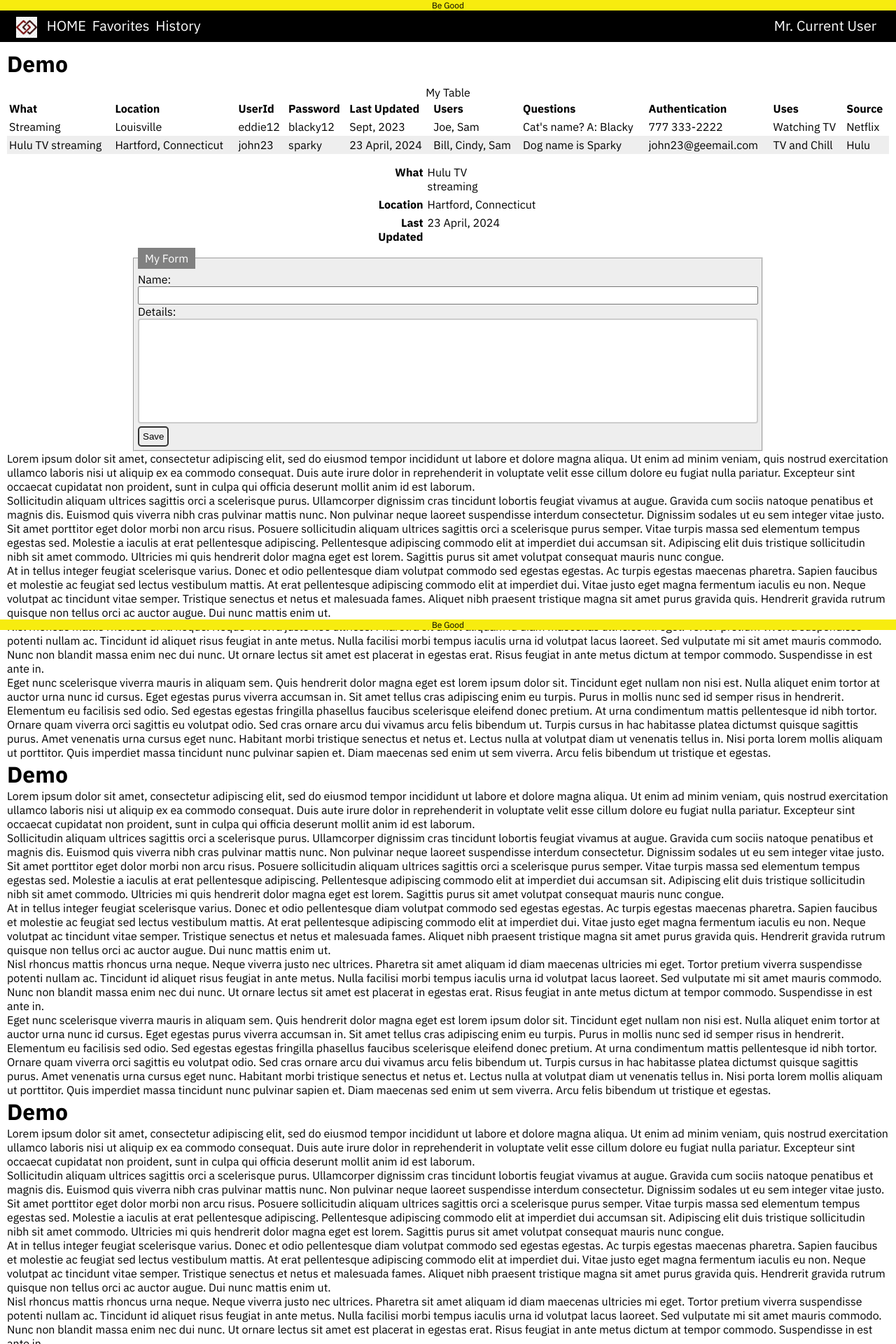
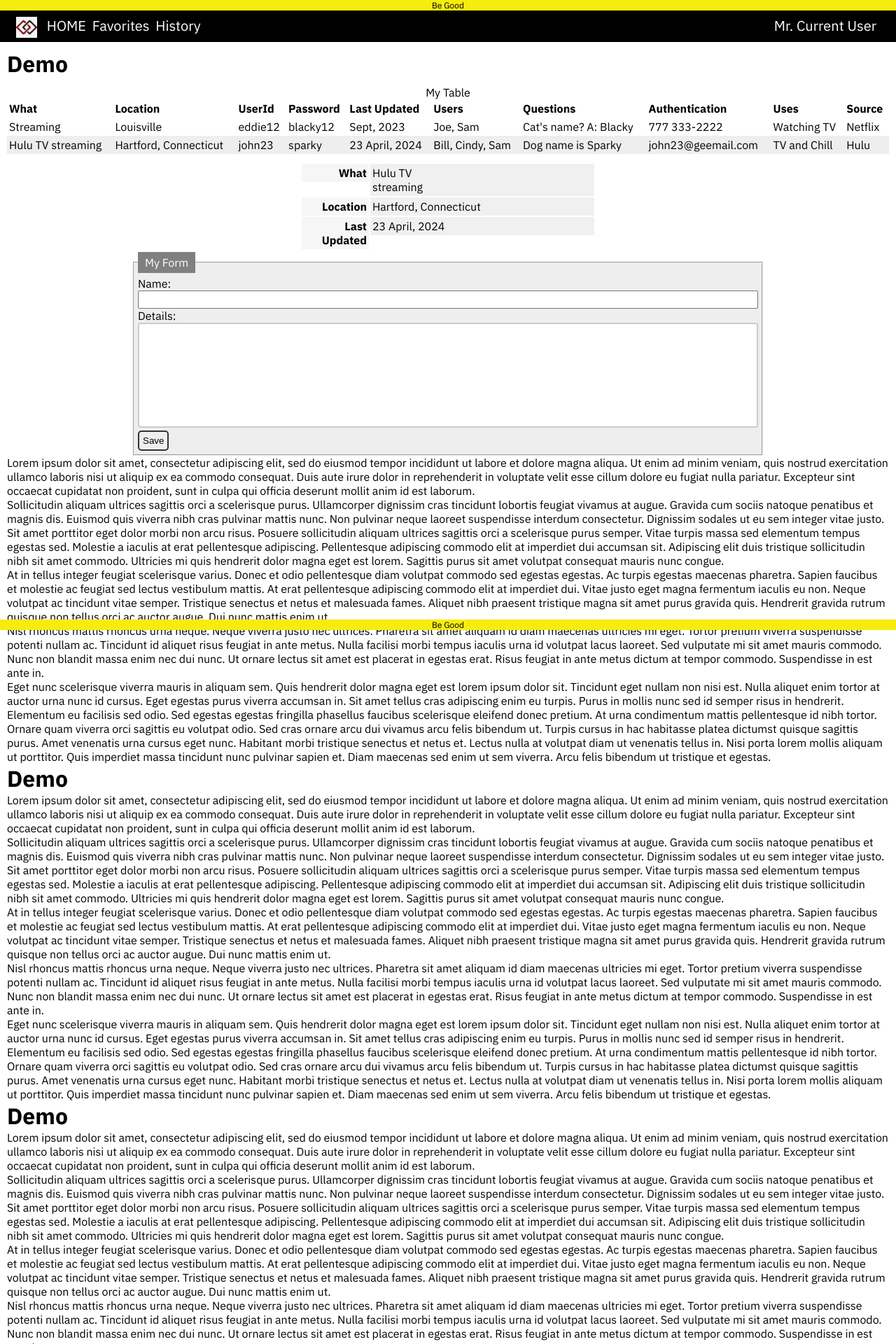
Before and after one commit to gothamgo/demo, a Jekyll site: the page built from index.html, in a window 1280 px wide. Shown: the top 1920 px of the page at 70% size. Built offline with Jekyll 4.4.1, drawn with Linux system fonts in a browser that asks for light colours.

Commit message:
Update show.html

```diff
--- a/_includes/show.html
+++ b/_includes/show.html
@@ -10,16 +10,21 @@
 
   div.show-wrapper dl dt {
     padding: 3px;
+    margin: 1px;
     float: left;
     clear: left;
     width: 6em;
     font-weight: bold;
     text-align: right;
+    background-color: #F6F6F6;
   }
 
   div.show-wrapper dl dd {
     padding: 3px;
+    margin: 1px;
     float: left;
+    width: 20em;
+    background-color: #F0F0F0;
   }
 </style>
 
```
